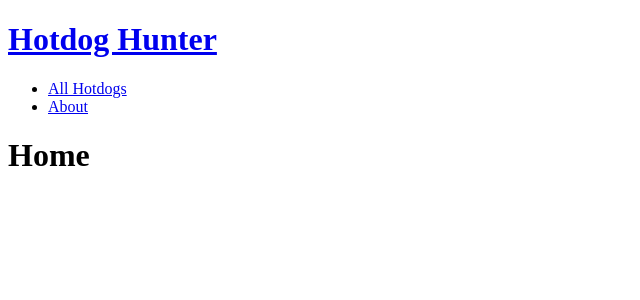
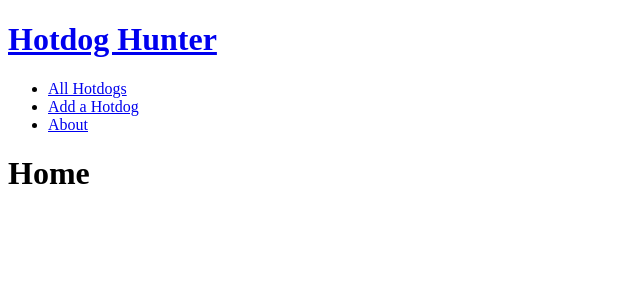
Before and after one commit to trentonwahr/hotdog-hunter, a Django app: page / in a window 1280 px wide. Shown: the top 300 px of the page, without its empty margins (0-640 px from the left). Run offline with Django 4.2, Linux system fonts and the light colour scheme.

Commit message:
Add hotdog create url and function

```diff
--- a/main_app/templates/base.html
+++ b/main_app/templates/base.html
@@ -26,6 +26,7 @@
     <nav>
       <ul>
         <li><a href="{% url 'hotdog-index' %}">All Hotdogs</a></li>
+        <li><a href="{% url 'hotdog-create' %}">Add a Hotdog</a></li>
         <li><a href="{% url 'about' %}">About</a></li>
       </ul>
     </nav>
--- a/main_app/urls.py
+++ b/main_app/urls.py
@@ -5,5 +5,6 @@ urlpatterns = [
   path('', views.Home.as_view(), name='home'),
   path('about/', views.about, name='about'),
   path('hotdogs/', views.HotdogList.as_view(), name='hotdog-index'),
-  path('hotdogs/<int:pk>/', views.HotdogDetail.as_view(), name='hotdog-detail')
+  path('hotdogs/<int:pk>/', views.HotdogDetail.as_view(), name='hotdog-detail'),
+  path('hotdogs/create/', views.HotdogCreate.as_view(), name='hotdog-create'),
 ]
--- a/main_app/views.py
+++ b/main_app/views.py
@@ -19,3 +19,7 @@ class HotdogList(ListView):
 
 class HotdogDetail(DetailView):
   model = Hotdog
+
+class HotdogCreate(CreateView):
+  model = Hotdog
+  fields = ['restaurant', 'location', 'rating', 'description']
```
